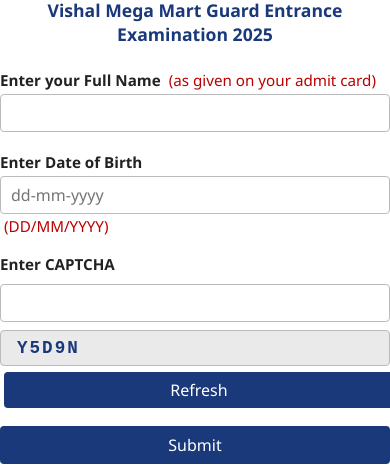
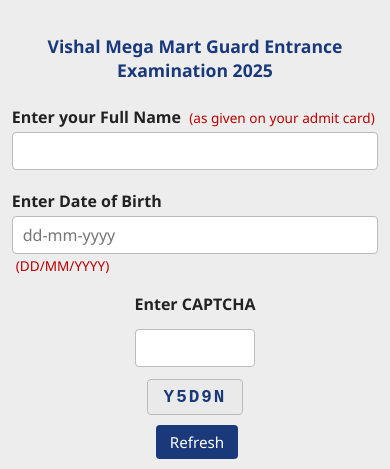
Before and after one commit to Sumitshah00/VMMEB, a plain HTML site: page index.html in a window 390 px wide. Shown: the part 226-695 px from the top of the page. Drawn offline with Linux system fonts and the light colour scheme.

Commit message:
Update styles.css

```diff
--- a/styles.css
+++ b/styles.css
@@ -66,12 +66,12 @@
     margin-top: 40px;
 }
 
-.result-form-meme, #result-section {
+.card {
     background: #fff;
     border-radius: 8px;
     box-shadow: 0 2px 12px rgba(0,0,0,0.08);
     padding: 32px 36px 24px 36px;
-    min-width: 420px;
+    min-width: 320px;
     max-width: 480px;
     margin: 40px auto 0 auto;
 }
@@ -389,7 +389,7 @@
     .main-container {
         padding: 0;
     }
-    .result-form-meme, #result-section {
+    .card {
         min-width: unset;
         max-width: 100vw;
         width: 100vw;
@@ -417,22 +417,6 @@
         flex-direction: column;
         gap: 8px;
     }
-    .marks-table-meme table, .candidate-info table {
-        font-size: 0.85rem;
-    }
-    .form-group label, .form-group .hint {
-        font-size: 0.95rem;
-    }
-    input[type="text"], button, #refreshCaptcha {
-        width: 100% !important;
-        box-sizing: border-box;
-        font-size: 1rem;
-    }
-    .captcha-group {
-        flex-direction: column;
-        align-items: stretch;
-        gap: 6px;
-    }
     .marks-table-meme {
         overflow-x: auto;
         width: 100vw;
```
